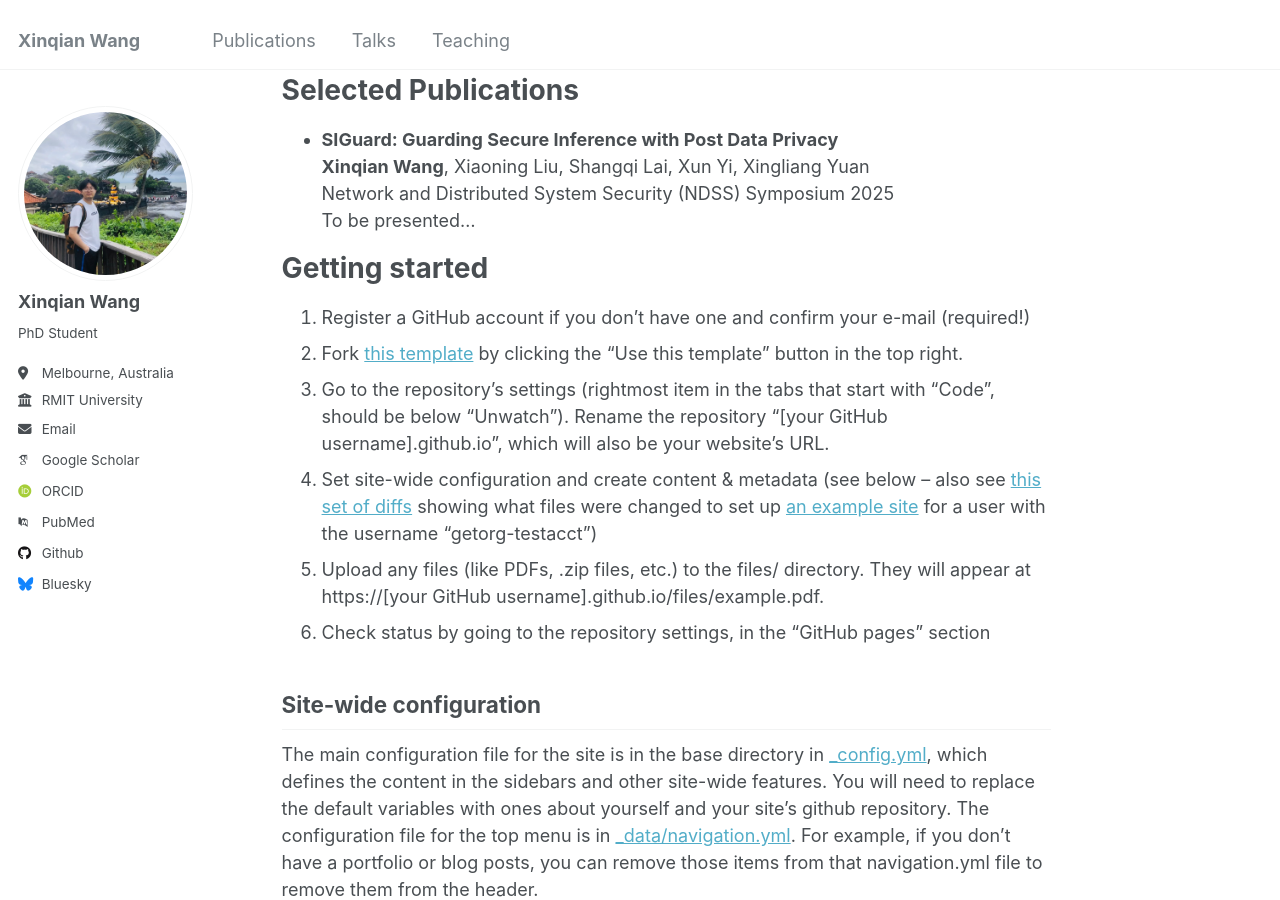
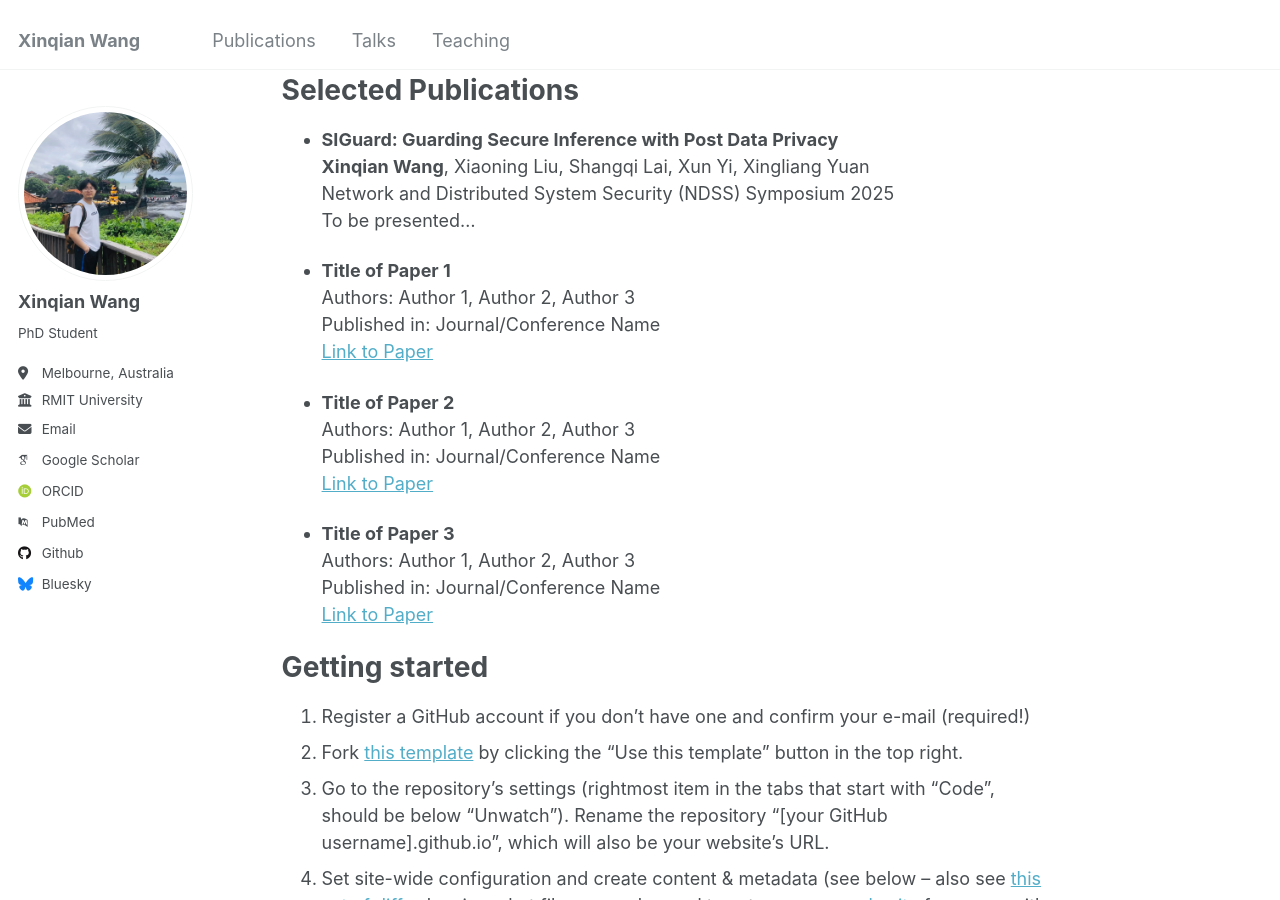
Before and after one commit to Wangxinqian/Academic, a Jekyll site: the page built from _pages/about.md, in a window 1280 px wide and 900 px high, scrolled down 337 px. Built offline with Jekyll 4.4.1, drawn with Linux system fonts in a browser that asks for light colours; some web fonts are replaced.

Commit message:
Update about.md

```diff
--- a/_pages/about.md
+++ b/_pages/about.md
@@ -14,9 +14,24 @@ My research focuses on Privacy-Preserving Machine Learning, with an emphasis on
 Selected Publications
 ======
 - **SIGuard: Guarding Secure Inference with Post Data Privacy**
-  **Xinqian Wang**, Xiaoning Liu, Shangqi Lai, Xun Yi, Xingliang Yuan <br>
-  Network and Distributed System Security (NDSS) Symposium 2025 <br>
+  **Xinqian Wang**, Xiaoning Liu, Shangqi Lai, Xun Yi, Xingliang Yuan
+  Network and Distributed System Security (NDSS) Symposium 2025
   To be presented...<!-- 这是我之后paper的链接[Link to Paper](https://example.com/paper1) -->
+
+- **Title of Paper 1**
+  Authors: Author 1, Author 2, Author 3
+  Published in: Journal/Conference Name
+  [Link to Paper](https://example.com/paper1)
+
+- **Title of Paper 2**
+  Authors: Author 1, Author 2, Author 3
+  Published in: Journal/Conference Name
+  [Link to Paper](https://example.com/paper2)
+
+- **Title of Paper 3**
+  Authors: Author 1, Author 2, Author 3
+  Published in: Journal/Conference Name
+  [Link to Paper](https://example.com/paper3)
 
 Getting started
 ======
```
